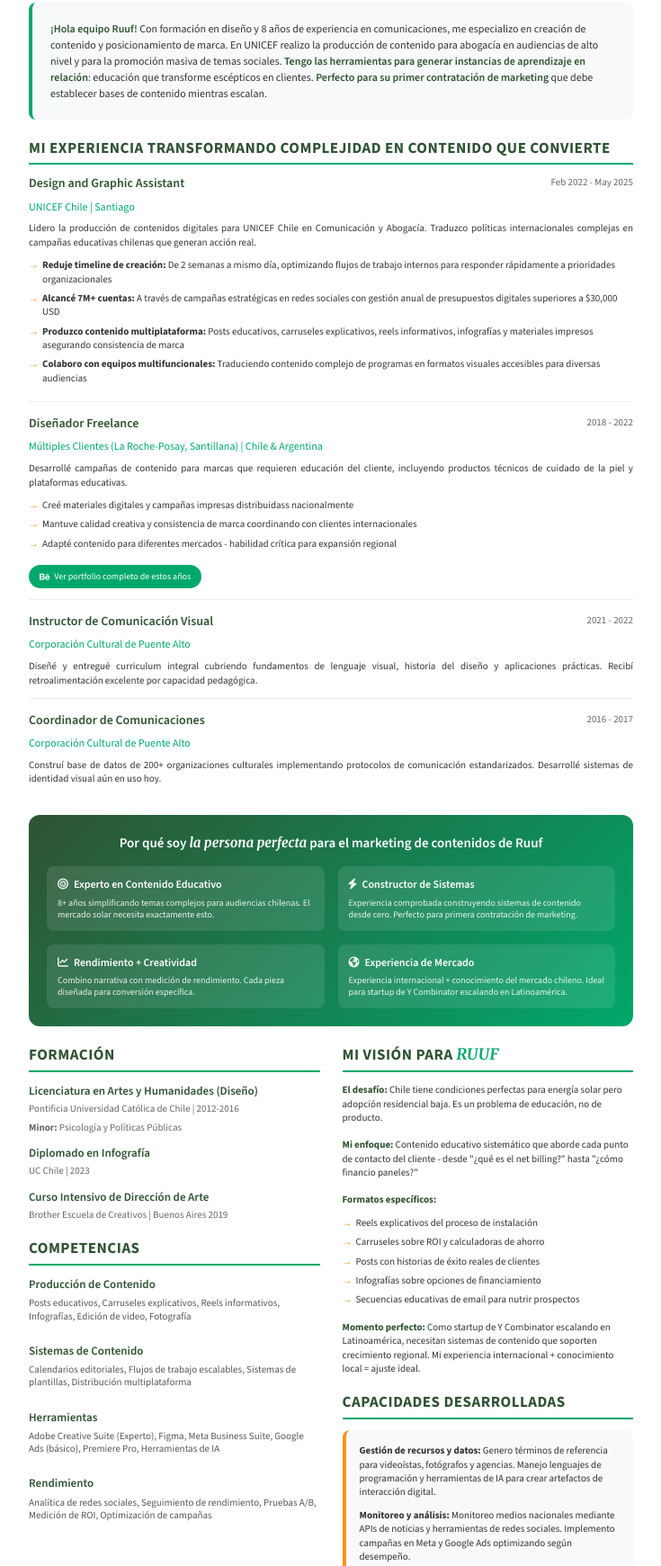
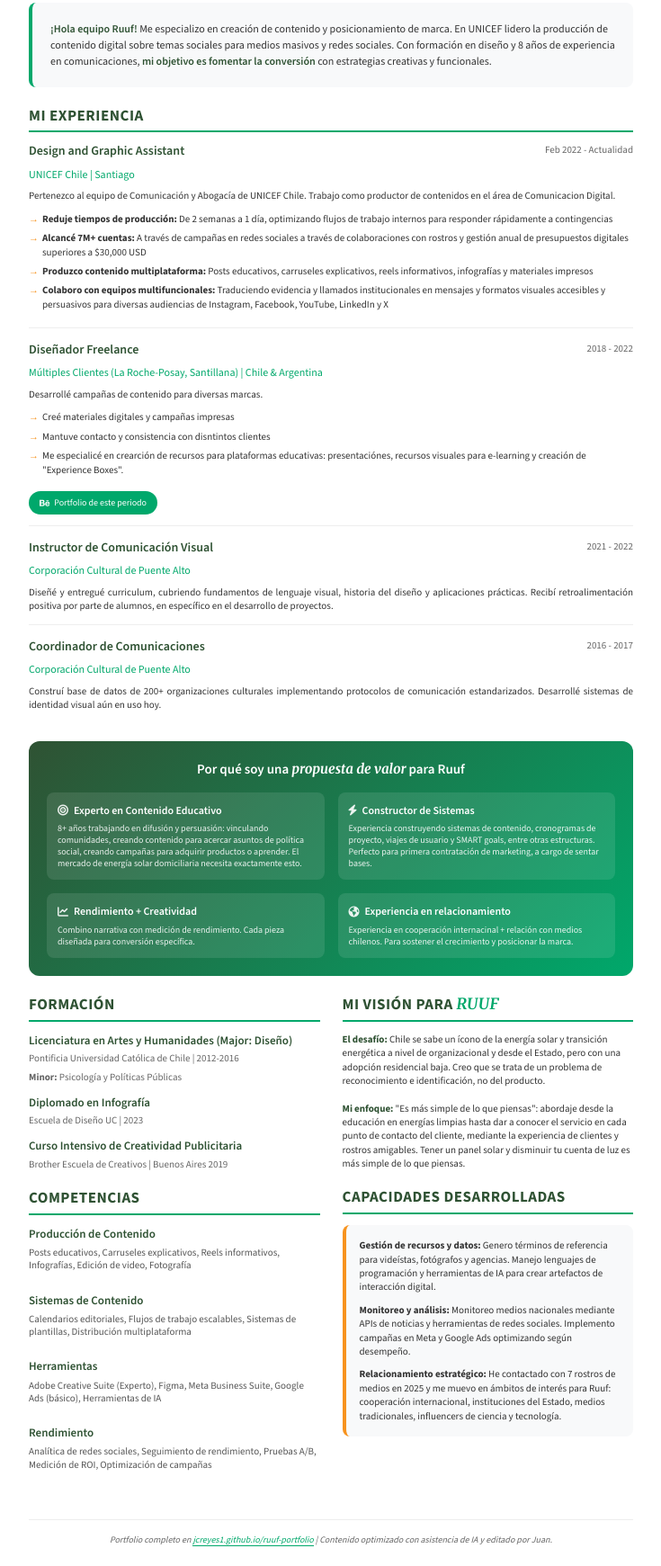
Before and after one commit to jcreyes1/CV_ruuf, a plain HTML site: page index.html in a window 1280 px wide. Shown: the part 308-2049 px from the top of the page at 90% size, without its empty margins (272-1007 px from the left). Drawn offline with nearby package versions, Linux system fonts and the light colour scheme.

Commit message:
Update index.html

```diff
--- a/index.html
+++ b/index.html
@@ -450,28 +450,28 @@
     <!-- Intro -->
     <section class="intro-section">
         <div class="intro-text">
-            <strong>¡Hola equipo Ruuf!</strong> Con formación en diseño y 8 años de experiencia en comunicaciones, me especializo en creación de contenido y posicionamiento de marca. En UNICEF realizo la producción de contenido para abogacía en audiencias de alto nivel y para la promoción masiva de temas sociales.  <strong>Tengo las herramientas para generar instancias de aprendizaje en relación</strong>: educación que transforme escépticos en clientes. <strong>Perfecto para su primer contratación de marketing</strong> que debe establecer bases de contenido mientras escalan.
+            <strong>¡Hola equipo Ruuf!</strong> Me especializo en creación de contenido y posicionamiento de marca. En UNICEF lidero la producción de contenido digital sobre temas sociales para medios masivos y redes sociales.  Con formación en diseño y 8 años de experiencia en comunicaciones, <strong>mi objetivo es fomentar la conversión</strong> con estrategias creativas y funcionales.
         </div>
     </section>
 
     <!-- Experience -->
     <section class="section">
-        <h2 class="section-title">Mi experiencia transformando complejidad en contenido que convierte</h2>
+        <h2 class="section-title">Mi experiencia</h2>
 
         <div class="experience-item">
             <div class="job-header">
                 <div class="job-title">Design and Graphic Assistant</div>
-                <div class="job-period">Feb 2022 - May 2025</div>
+                <div class="job-period">Feb 2022 - Actualidad</div>
             </div>
             <div class="company-location">UNICEF Chile | Santiago</div>
             <div class="job-description">
-                Lidero la producción de contenidos digitales para UNICEF Chile en Comunicación y Abogacía. Traduzco políticas internacionales complejas en campañas educativas chilenas que generan acción real.
+                Pertenezco al equipo de Comunicación y Abogacía de UNICEF Chile. Trabajo como productor de contenidos en el área de Comunicacion Digital.
             </div>
             <ul class="highlights">
-                <li><strong>Reduje timeline de creación:</strong> De 2 semanas a mismo día, optimizando flujos de trabajo internos para responder rápidamente a prioridades organizacionales</li>
-                <li><strong>Alcancé 7M+ cuentas:</strong> A través de campañas estratégicas en redes sociales con gestión anual de presupuestos digitales superiores a $30,000 USD</li>
-                <li><strong>Produzco contenido multiplataforma:</strong> Posts educativos, carruseles explicativos, reels informativos, infografías y materiales impresos asegurando consistencia de marca</li>
-                <li><strong>Colaboro con equipos multifuncionales:</strong> Traduciendo contenido complejo de programas en formatos visuales accesibles para diversas audiencias</li>
+                <li><strong>Reduje tiempos de producción:</strong> De 2 semanas a 1 día, optimizando flujos de trabajo internos para responder rápidamente a contingencias</li>
+                <li><strong>Alcancé 7M+ cuentas:</strong> A través de campañas en redes sociales a través de colaboraciones con rostros y gestión anual de presupuestos digitales superiores a $30,000 USD</li>
+                <li><strong>Produzco contenido multiplataforma:</strong> Posts educativos, carruseles explicativos, reels informativos, infografías y materiales impresos</li>
+                <li><strong>Colaboro con equipos multifuncionales:</strong> Traduciendo evidencia y llamados institucionales en mensajes y formatos visuales accesibles y persuasivos para diversas audiencias de Instagram, Facebook, YouTube, LinkedIn y X</li>
             </ul>
         </div>
 
@@ -482,15 +482,15 @@
             </div>
             <div class="company-location">Múltiples Clientes (La Roche-Posay, Santillana) | Chile & Argentina</div>
             <div class="job-description">
-                Desarrollé campañas de contenido para marcas que requieren educación del cliente, incluyendo productos técnicos de cuidado de la piel y plataformas educativas.
+                Desarrollé campañas de contenido para diversas marcas.
             </div>
             <ul class="highlights">
-                <li>Creé materiales digitales y campañas impresas distribuidass nacionalmente</li>
-                <li>Mantuve calidad creativa y consistencia de marca coordinando con clientes internacionales</li>
-                <li>Adapté contenido para diferentes mercados - habilidad crítica para expansión regional</li>
+                <li>Creé materiales digitales y campañas impresas</li>
+                <li>Mantuve contacto y consistencia con disntintos clientes</li>
+                <li>Me especialicé en crearción de recursos para plataformas educativas: presentaciónes, recursos visuales para e-learning y creación de "Experience Boxes".</li>
             </ul>
             <a href="https://behance.net/juanreyesbarrios" target="_blank" rel="noopener noreferrer" class="portfolio-link">
-                <i class="fab fa-behance"></i> Ver portfolio completo de estos años
+                <i class="fab fa-behance"></i> Portfolio de este periodo
             </a>
         </div>
 
@@ -501,7 +501,7 @@
             </div>
             <div class="company-location">Corporación Cultural de Puente Alto</div>
             <div class="job-description">
-                Diseñé y entregué curriculum integral cubriendo fundamentos de lenguaje visual, historia del diseño y aplicaciones prácticas. Recibí retroalimentación excelente por capacidad pedagógica.
+                Diseñé y entregué curriculum, cubriendo fundamentos de lenguaje visual, historia del diseño y aplicaciones prácticas. Recibí retroalimentación positiva por parte de alumnos, en específico en el desarrollo de proyectos.
             </div>
         </div>
 
@@ -519,23 +519,23 @@
 
     <!-- Value Proposition -->
     <section class="value-prop">
-        <h3>Por qué soy <span class="serif-emphasis-white">la persona perfecta</span> para el marketing de contenidos de Ruuf</h3>
+        <h3>Por qué soy una <span class="serif-emphasis-white">propuesta de valor</span> para Ruuf</h3>
         <div class="value-grid">
             <div class="value-item">
                 <div class="value-item-title"><i class="fas fa-bullseye"></i> Experto en Contenido Educativo</div>
-                <div class="value-item-desc">8+ años simplificando temas complejos para audiencias chilenas. El mercado solar necesita exactamente esto.</div>
+                <div class="value-item-desc">8+ años trabajando en difusión y persuasión: vinculando comunidades, creando contenido para acercar asuntos de política social, creando campañas para adquirir productos o aprender.  El mercado de energía solar domiciliaria necesita exactamente esto.</div>
             </div>
             <div class="value-item">
                 <div class="value-item-title"><i class="fas fa-bolt"></i> Constructor de Sistemas</div>
-                <div class="value-item-desc">Experiencia comprobada construyendo sistemas de contenido desde cero. Perfecto para primera contratación de marketing.</div>
+                <div class="value-item-desc">Experiencia construyendo sistemas de contenido, cronogramas de proyecto, viajes de usuario y SMART goals, entre otras estructuras. Perfecto para primera contratación de marketing, a cargo de sentar bases.</div>
             </div>
             <div class="value-item">
                 <div class="value-item-title"><i class="fas fa-chart-line"></i> Rendimiento + Creatividad</div>
                 <div class="value-item-desc">Combino narrativa con medición de rendimiento. Cada pieza diseñada para conversión específica.</div>
             </div>
             <div class="value-item">
-                <div class="value-item-title"><i class="fas fa-globe-americas"></i> Experiencia de Mercado</div>
-                <div class="value-item-desc">Experiencia internacional + conocimiento del mercado chileno. Ideal para startup de Y Combinator escalando en Latinoamérica.</div>
+                <div class="value-item-title"><i class="fas fa-globe-americas"></i> Experiencia en relacionamiento</div>
+                <div class="value-item-desc">Experiencia en cooperación internacinal + relación con medios chilenos. Para sostener el crecimiento y posicionar la marca.</div>
             </div>
         </div>
     </section>
@@ -548,18 +548,18 @@
                 <h2 class="section-title">Formación</h2>
 
                 <div class="education-item">
-                    <div class="education-title">Licenciatura en Artes y Humanidades (Diseño)</div>
+                    <div class="education-title">Licenciatura en Artes y Humanidades (Major: Diseño)</div>
                     <div class="education-details">Pontificia Universidad Católica de Chile | 2012-2016</div>
                     <div class="education-details"><strong>Minor:</strong> Psicología y Políticas Públicas</div>
                 </div>
 
                 <div class="education-item">
                     <div class="education-title">Diplomado en Infografía</div>
-                    <div class="education-details">UC Chile | 2023</div>
+                    <div class="education-details">Escuela de Diseño UC | 2023</div>
                 </div>
 
                 <div class="education-item">
-                    <div class="education-title">Curso Intensivo de Dirección de Arte</div>
+                    <div class="education-title">Curso Intensivo de Creatividad Publicitaria</div>
                     <div class="education-details">Brother Escuela de Creativos | Buenos Aires 2019</div>
                 </div>
             </section>
@@ -580,7 +580,7 @@
 
                     <div class="skill-category">
                         <div class="skill-title">Herramientas</div>
-                        <div class="skill-list">Adobe Creative Suite (Experto), Figma, Meta Business Suite, Google Ads (básico), Premiere Pro, Herramientas de IA</div>
+                        <div class="skill-list">Adobe Creative Suite (Experto), Figma, Meta Business Suite, Google Ads (básico), Herramientas de IA</div>
                     </div>
 
                     <div class="skill-category">
@@ -597,26 +597,11 @@
                 <h2 class="section-title">Mi visión para <span class="serif-emphasis">Ruuf</span></h2>
 
                 <div style="font-size: 11px; line-height: 1.4; margin-bottom: 15px;">
-                    <strong style="color: #2F5233;">El desafío:</strong> Chile tiene condiciones perfectas para energía solar pero adopción residencial baja. Es un problema de educación, no de producto.
+                    <strong style="color: #2F5233;">El desafío:</strong> Chile se sabe un ícono de la energía solar y transición energética a nivel de organizacional y desde el Estado, pero con una adopción residencial baja. Creo que se trata de un problema de reconocimiento e identificación, no del producto.
                 </div>
 
                 <div style="font-size: 11px; line-height: 1.4; margin-bottom: 15px;">
-                    <strong style="color: #2F5233;">Mi enfoque:</strong> Contenido educativo sistemático que aborde cada punto de contacto del cliente - desde "¿qué es el net billing?" hasta "¿cómo financio paneles?"
-                </div>
-
-                <div style="font-size: 11px; line-height: 1.4; margin-bottom: 15px;">
-                    <strong style="color: #2F5233;">Formatos específicos:</strong>
-                    <ul class="highlights">
-                        <li>Reels explicativos del proceso de instalación</li>
-                        <li>Carruseles sobre ROI y calculadoras de ahorro</li>
-                        <li>Posts con historias de éxito reales de clientes</li>
-                        <li>Infografías sobre opciones de financiamiento</li>
-                        <li>Secuencias educativas de email para nutrir prospectos</li>
-                    </ul>
-                </div>
-
-                <div style="font-size: 11px; line-height: 1.4;">
-                    <strong style="color: #2F5233;">Momento perfecto:</strong> Como startup de Y Combinator escalando en Latinoamérica, necesitan sistemas de contenido que soporten crecimiento regional. Mi experiencia internacional + conocimiento local = ajuste ideal.
+                    <strong style="color: #2F5233;">Mi enfoque:</strong> "Es más simple de lo que piensas": abordaje desde la educación en energías limpias hasta dar a conocer el servicio en cada punto de contacto del cliente, mediante la experiencia de clientes y rostros amigables. Tener un panel solar y disminuir tu cuenta de luz es más simple de lo que piensas.
                 </div>
             </section>
 
@@ -625,7 +610,7 @@
 
                 <div style="background: #f8f9fa; padding: 15px; border-radius: 8px; border-left: 4px solid #F7931E;">
                     <div style="font-size: 11px; line-height: 1.4; margin-bottom: 10px;">
-                        <strong>Gestión de recursos y datos:</strong> Genero términos de referencia para videoístas, fotógrafos y agencias. Manejo lenguajes de programación y herramientas de IA para crear artefactos de interacción digital.
+                        <strong>Gestión de recursos y datos:</strong> Genero términos de referencia para videístas, fotógrafos y agencias. Manejo lenguajes de programación y herramientas de IA para crear artefactos de interacción digital.
                     </div>
 
                     <div style="font-size: 11px; line-height: 1.4; margin-bottom: 10px;">
@@ -633,7 +618,7 @@
                     </div>
 
                     <div style="font-size: 11px; line-height: 1.4;">
-                        <strong>Relacionamiento estratégico:</strong> He contactado con 7 rostros de medios en 2025. Ámbitos de contacto de interés para Ruuf: cooperación internacional, instituciones del Estado, medios tradicionales, influencers de ciencia y tecnología.
+                        <strong>Relacionamiento estratégico:</strong> He contactado con 7 rostros de medios en 2025 y me muevo en ámbitos de interés para Ruuf: cooperación internacional, instituciones del Estado, medios tradicionales, influencers de ciencia y tecnología.
                     </div>
                 </div>
             </section>
@@ -643,7 +628,7 @@
     <!-- Footer -->
     <footer style="margin-top: 25px; padding-top: 15px; border-top: 1px solid #eee; text-align: center;">
         <div style="font-size: 10px; color: #666; font-style: italic;">
-            Portfolio completo en <a href="https://jcreyes1.github.io/ruuf-portfolio/" target="_blank" rel="noopener noreferrer" style="color: #00A86B; text-decoration: none; border-bottom: 1px solid #00A86B;">jcreyes1.github.io/ruuf-portfolio</a> | Contenido optimizado con asistencia de IA para máxima eficiencia
+            Portfolio completo en <a href="https://jcreyes1.github.io/ruuf-portfolio/" target="_blank" rel="noopener noreferrer" style="color: #00A86B; text-decoration: none; border-bottom: 1px solid #00A86B;">jcreyes1.github.io/ruuf-portfolio</a> | Contenido optimizado con asistencia de IA y editado por Juan.
         </div>
     </footer>
 </body>
```
